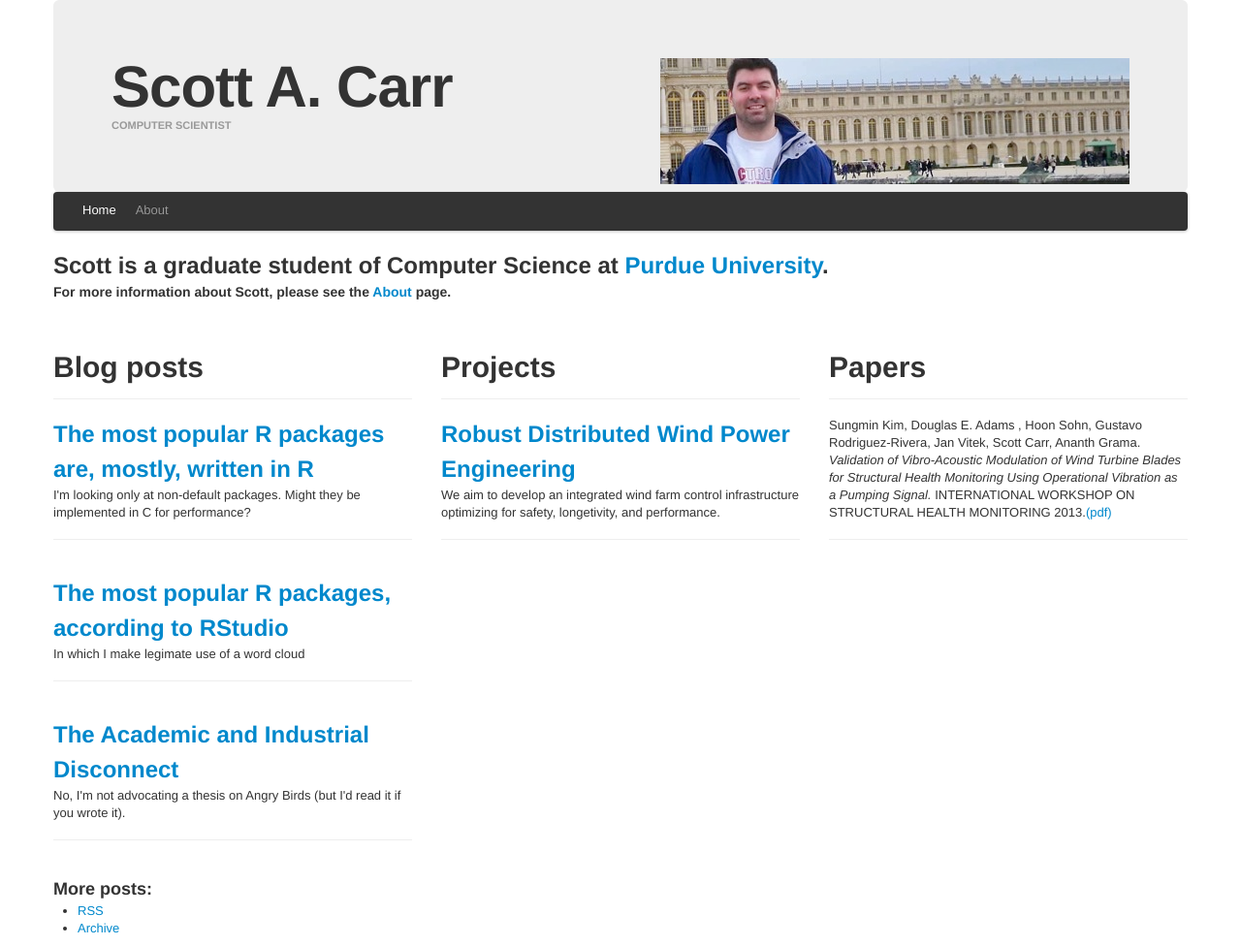
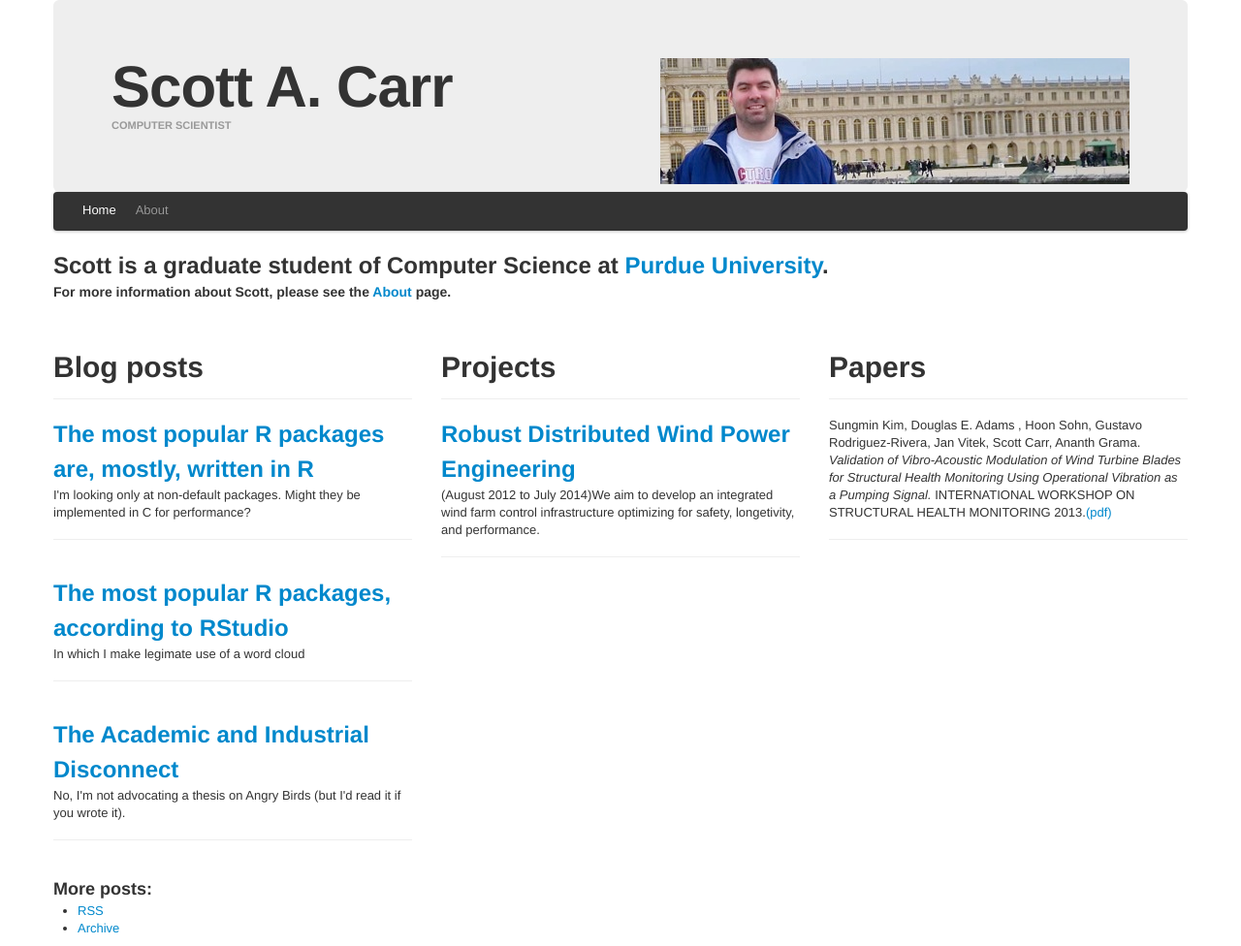
Before and after one commit to scottcarr/scottcarr.github.com, a Jekyll site: the page built from index.html, in a window 1280 px wide. Shown: the whole page at 97% size. Built offline with Jekyll 4.4.1, drawn with Linux system fonts in a browser that asks for light colours.

Commit message:
change projects

```diff
--- a/index.html
+++ b/index.html
@@ -43,8 +43,9 @@ title_element: h1
       </div>
       <h2 class="title"><a href="http://wind.cs.purdue.edu">
           Robust Distributed Wind Power Engineering</a></h2>
-          <p>We aim to develop an integrated wind farm control infrastructure
-          optimizing for safety, longetivity, and performance.</p>
+          <p>(August 2012 to July 2014)We aim to develop an integrated wind
+          farm control infrastructure optimizing for safety, longetivity, and
+          performance.</p>
       <hr>
       <p>
       <br>
```
